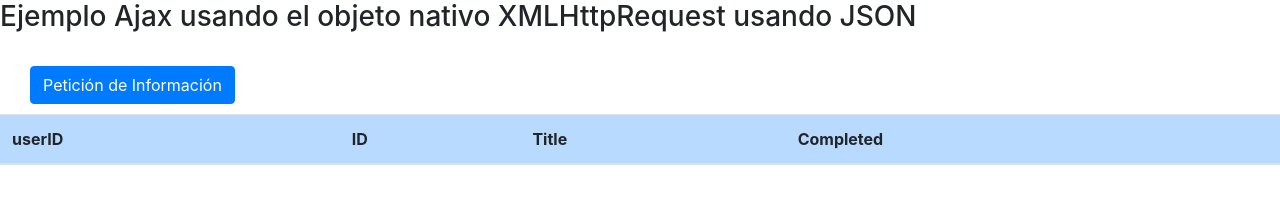
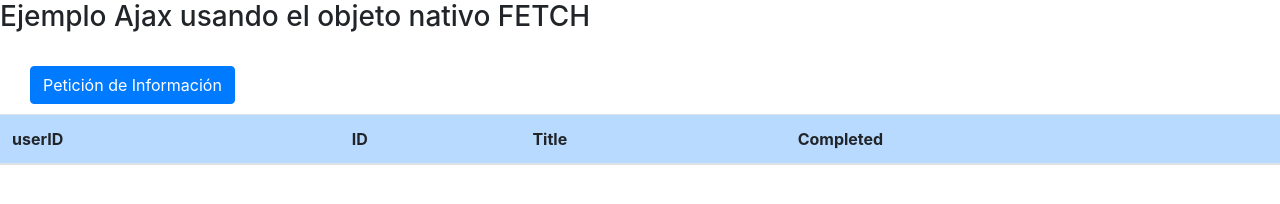
Before and after one commit to Pedrot79/Evidencia, a plain HTML site: page index.html in a window 1280 px wide. Drawn offline with nearby package versions, Linux system fonts and the light colour scheme; no server answers.

Commit message:
Update index.html

```diff
--- a/index.html
+++ b/index.html
@@ -12,7 +12,7 @@
 
 
 <body>
-    <h3>Ejemplo Ajax usando el objeto nativo XMLHttpRequest usando JSON</h3>
+    <h3>Ejemplo Ajax usando el objeto nativo FETCH</h3>
     <br>
     <button id="btn" class="btn btn-primary " style="margin-bottom: 10px; margin-left: 30px;">Petición de Información</button>
     <div>
```
